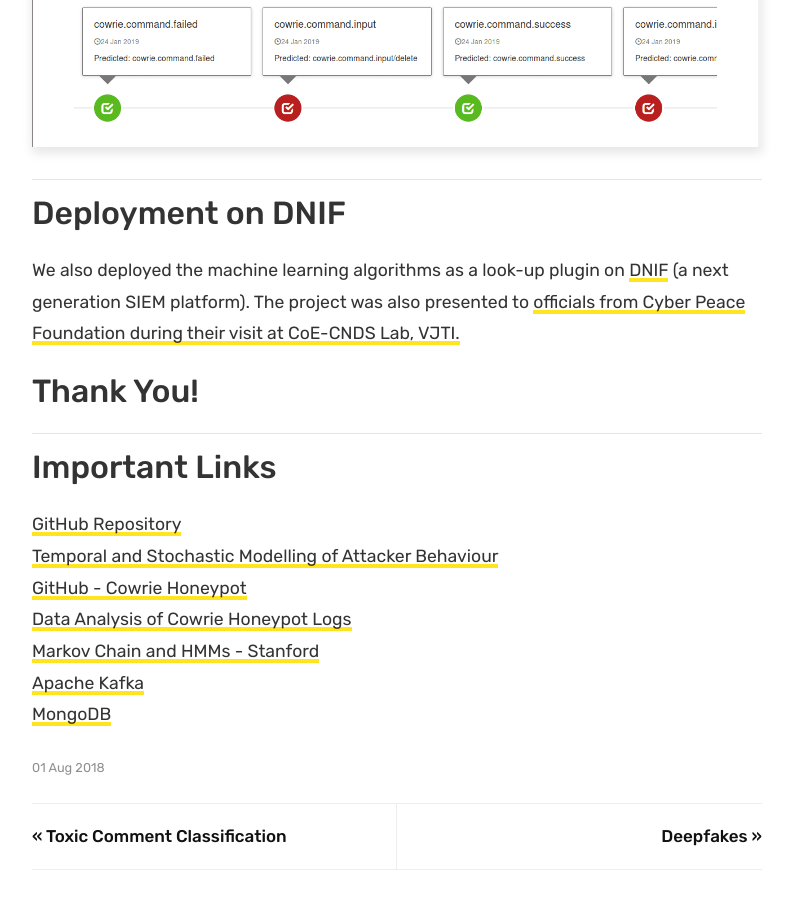
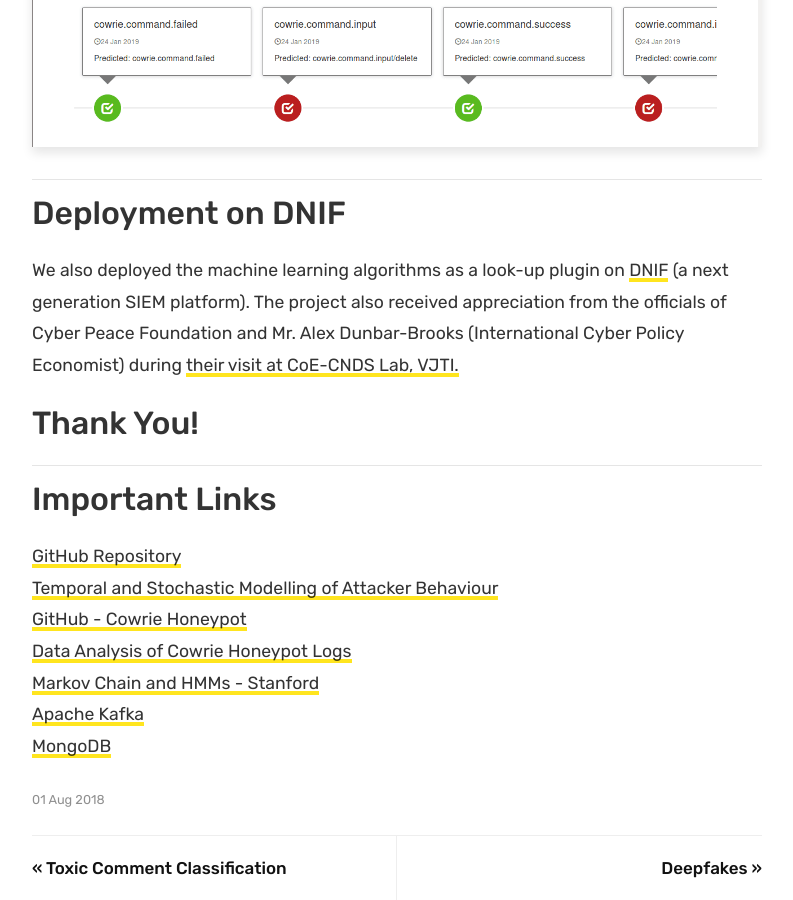
Before and after one commit to imrahulr/imrahulr.github.io, a Jekyll site: the page built from _posts/2018-08-01-threat-intelligence.md, in a window 1280 px wide and 900 px high, scrolled down 11891 px. Shown: the whole window, without its empty margins (53-846 px from the left). Built offline with Jekyll 4.4.1, drawn with Linux system fonts in a browser that asks for light colours; comment, search, counter and statistics services are not loaded.

Commit message:
first commit

```diff
--- a/_posts/2018-08-01-threat-intelligence.md
+++ b/_posts/2018-08-01-threat-intelligence.md
@@ -182,7 +182,9 @@ We built a dashboard using Angular and NodeJS. Some screenshots of the dashboard
 
 ## Deployment on DNIF
 
-We also deployed the machine learning algorithms as a look-up plugin on <a href="https://dnif.it/ai-ml-cyber-security/blog/modelling-attackers-behavioral-patterns.html">DNIF</a> (a next generation SIEM platform). The project was also presented to <a href="https://www.linkedin.com/feed/update/urn:li:activity:6446607774972506112">officials from Cyber Peace Foundation during their visit at CoE-CNDS Lab, VJTI.</a>
+We also deployed the machine learning algorithms as a look-up plugin on <a href="https://dnif.it/ai-ml-cyber-security/blog/modelling-attackers-behavioral-patterns.html">DNIF</a> (a next generation SIEM platform). The project also received appreciation from the officials of Cyber Peace Foundation and Mr. Alex Dunbar-Brooks (International Cyber Policy Economist) during <a href="https://www.linkedin.com/feed/update/urn:li:activity:6446607774972506112">their visit at CoE-CNDS Lab, VJTI.</a>
+
+
 
 ## Thank You!
 
```
